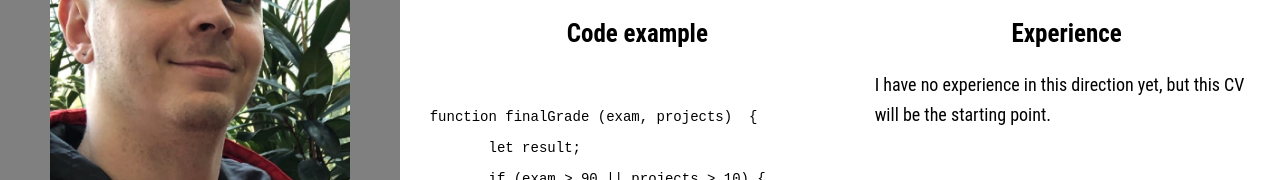
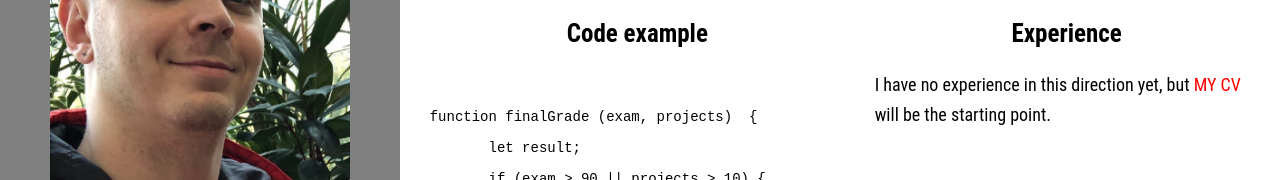
Before and after one commit to AntonOgonovskiy/rsschool-cv, a plain HTML site: page index.html in a window 1280 px wide. Shown: the part 297-477 px from the top of the page. Drawn offline with Linux system fonts and the light colour scheme.

Commit message:
docs: update readme

```diff
--- a/index.html
+++ b/index.html
@@ -90,7 +90,9 @@
 				</section>
 				<section>
 					<h2 id="experience">Experience</h2>
-					<p>I have no experience in this direction yet, but this CV will be the starting point.
+					<p>I have no experience in this direction yet, but <a
+							href="https://antonogonovskiy.github.io/rsschool-cv/" target="_blank" class="cv-link">MY
+							CV</a> will be the starting point.
 					</p>
 				</section>
 
--- a/style.css
+++ b/style.css
@@ -149,3 +149,10 @@ body {
   .rss {
 	width: 121px;
   }
+  .cv-link {
+	text-decoration: none;
+	color:red;
+  }
+  .cv-link:hover {
+	  text-decoration: underline;
+  }
```
